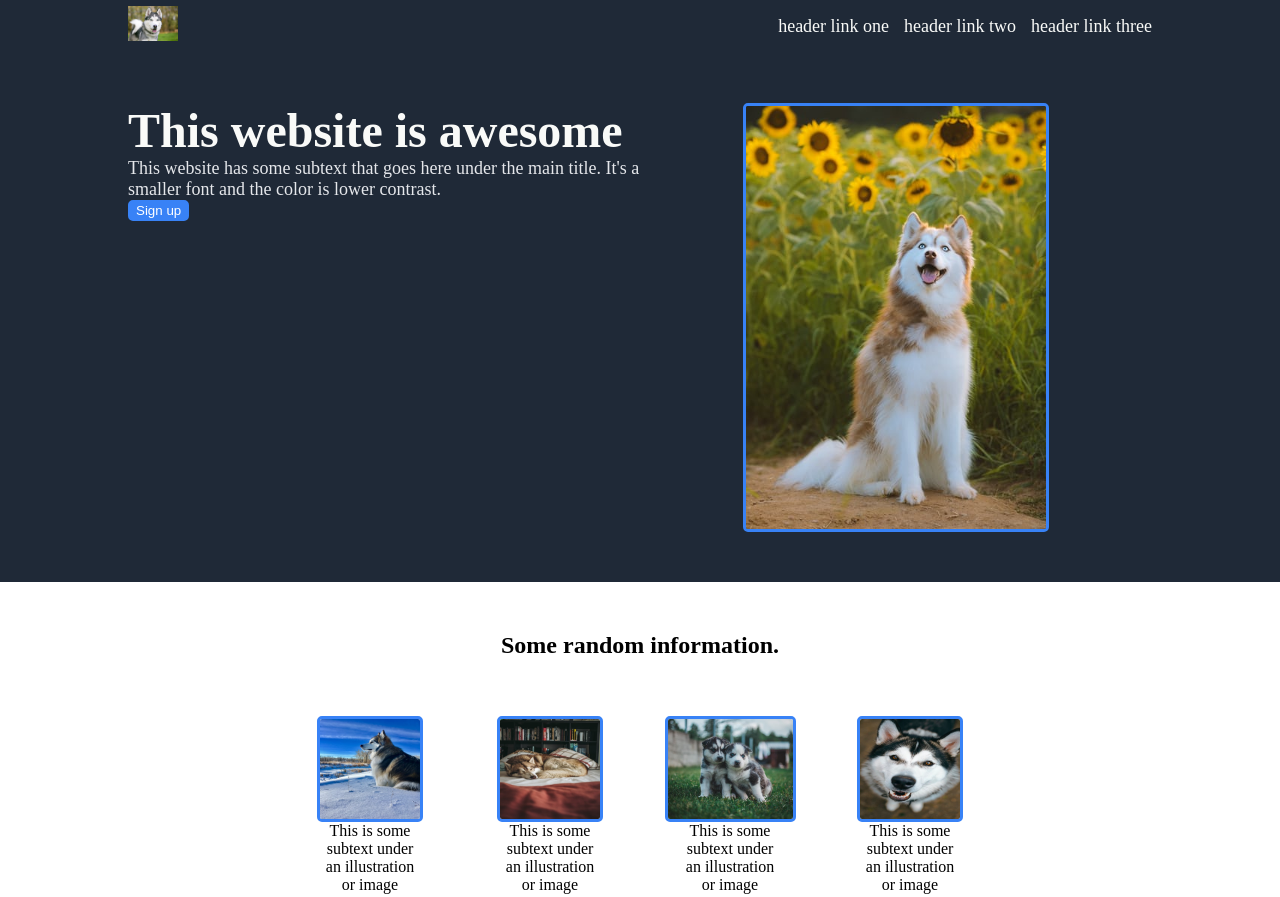
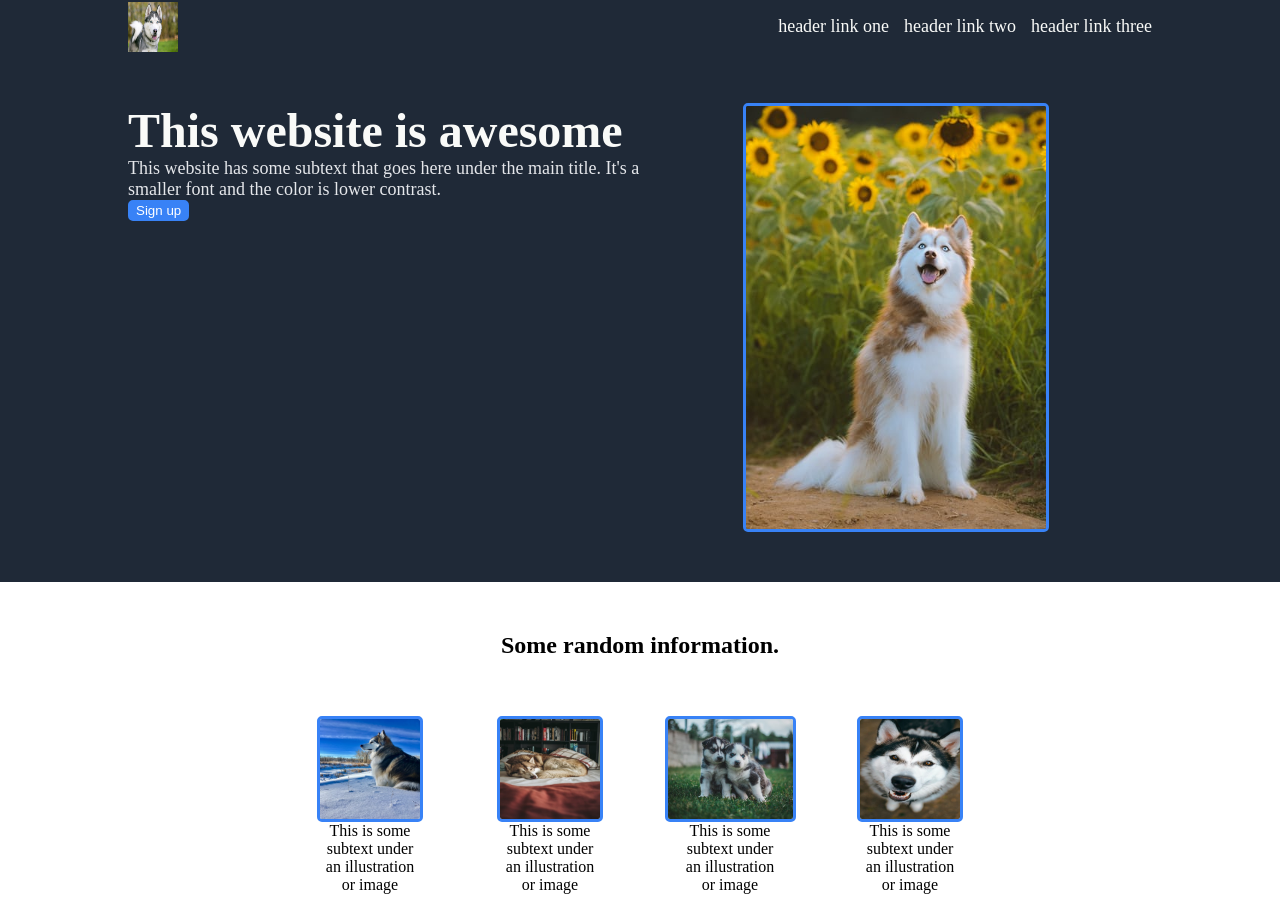
Before and after one commit to jbnaling/odin_LP, a plain HTML site: page index.html in a window 1280 px wide. Shown: the top 897 px of the page. Drawn offline with Linux system fonts and the light colour scheme.

Commit message:
Update logo html size

```diff
--- a/index.html
+++ b/index.html
@@ -11,7 +11,7 @@
     <div class="header">
         <div class="container">
             <div class="logo">
-                <img src="./images/logo.jpeg" alt="Husky placeholder image">
+                <img src="./images/logo.jpeg" width="50" height="50" alt="Husky placeholder image">
             </div>
             <ul class="links">
                 <li><a href="google.com">header link one</a></li>
```
